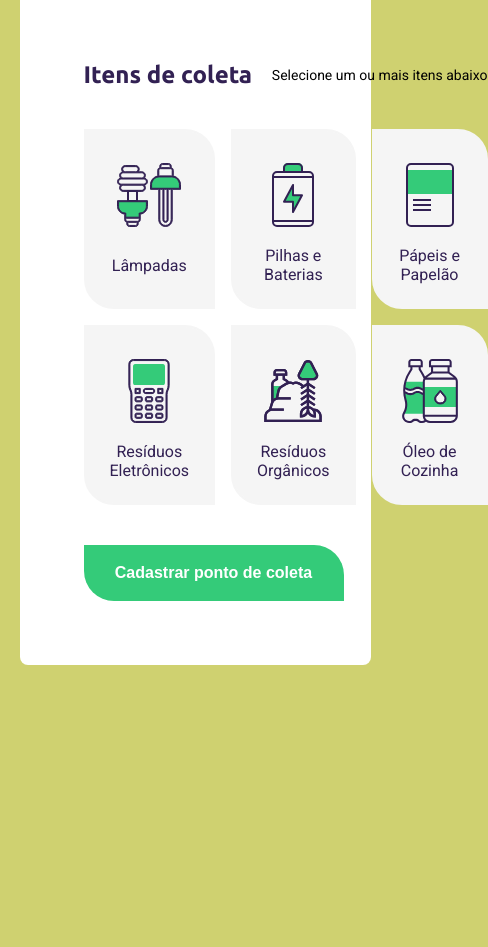
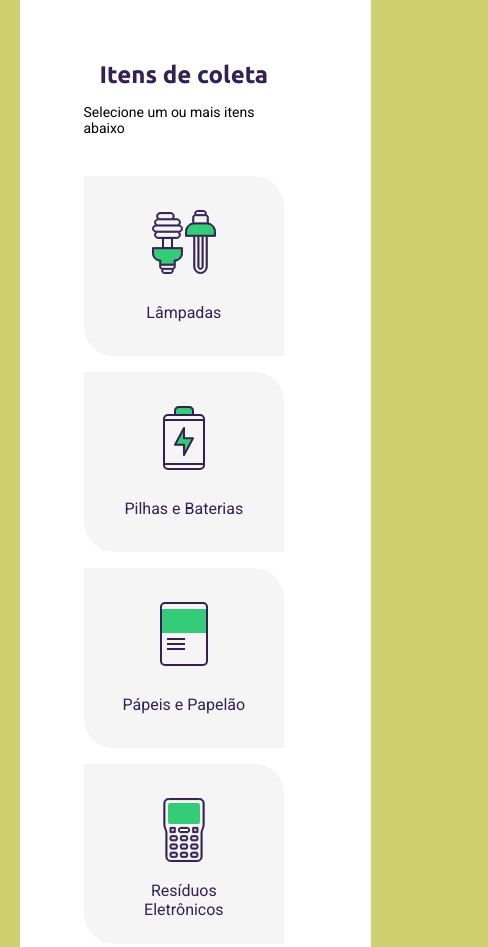
Before and after one commit to rafaellladm/ECOLETA, a website: page src/views/create-point.html in a window 390 px wide. Shown: the part 1053-2000 px from the top of the page, 488 px wide, since content can reach past the window. Before the commit the page ends 1798 px from the top, so only its background shows below. Drawn offline with nearby package versions, Linux system fonts and the light colour scheme; files that its build step writes are made by us from their sources; no server answers.

Commit message:
Melhorar responsividade

```diff
--- a/public/styles/responsive.css
+++ b/public/styles/responsive.css
@@ -45,6 +45,24 @@
     }
 }
 
-@media (max-width: 560px) {
+@media (max-width: 550px) {
+    .items-grid {
+        grid-template-columns: 1fr;
+    }
 
+    form legend {
+        flex-direction: column;
+    }
+
+    form legend span {
+        margin-top: 15px;
+    }
+
+    form fieldset {
+        width: 90%;
+    }
+
+    form button {
+        width: 230px;
+    }
 }
```
